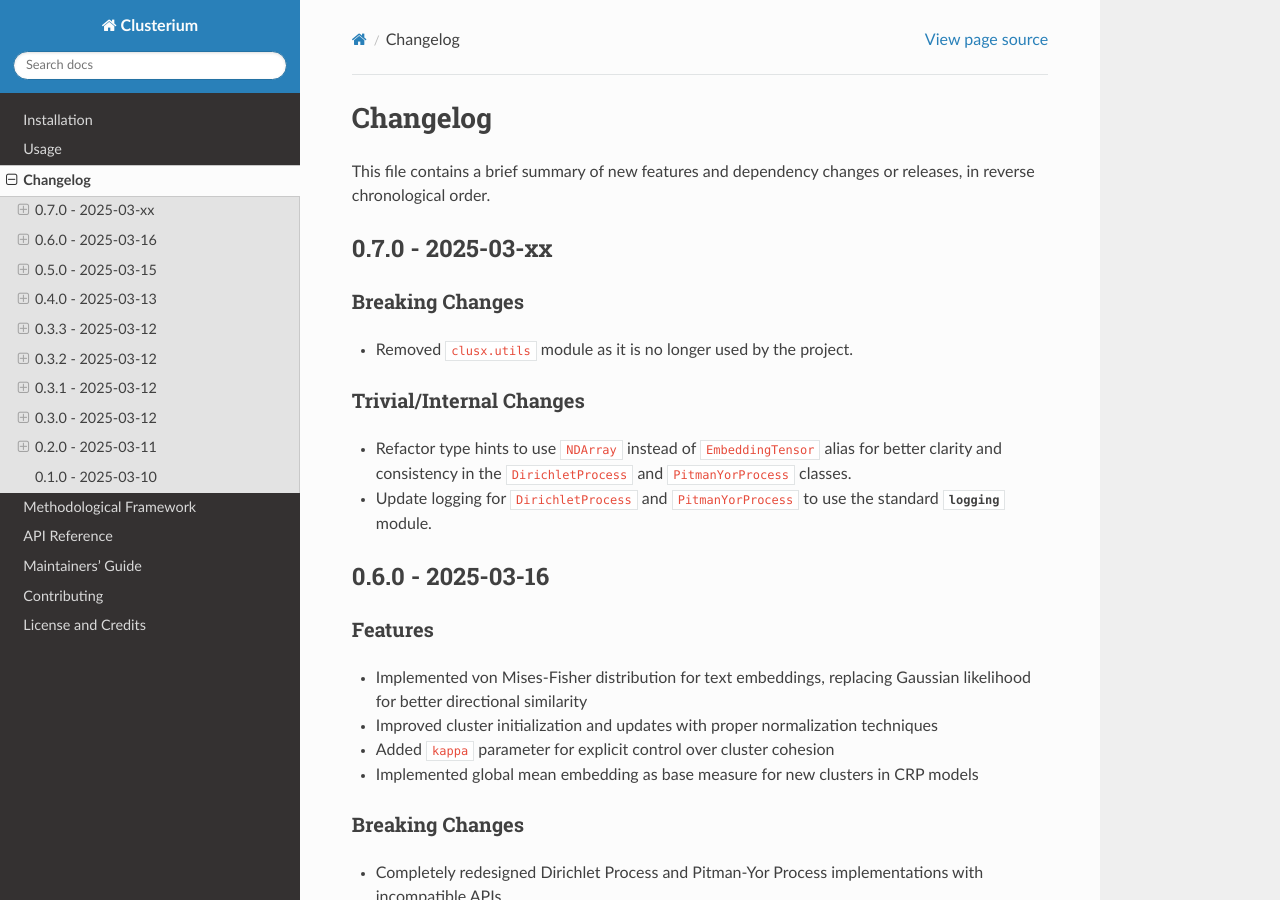
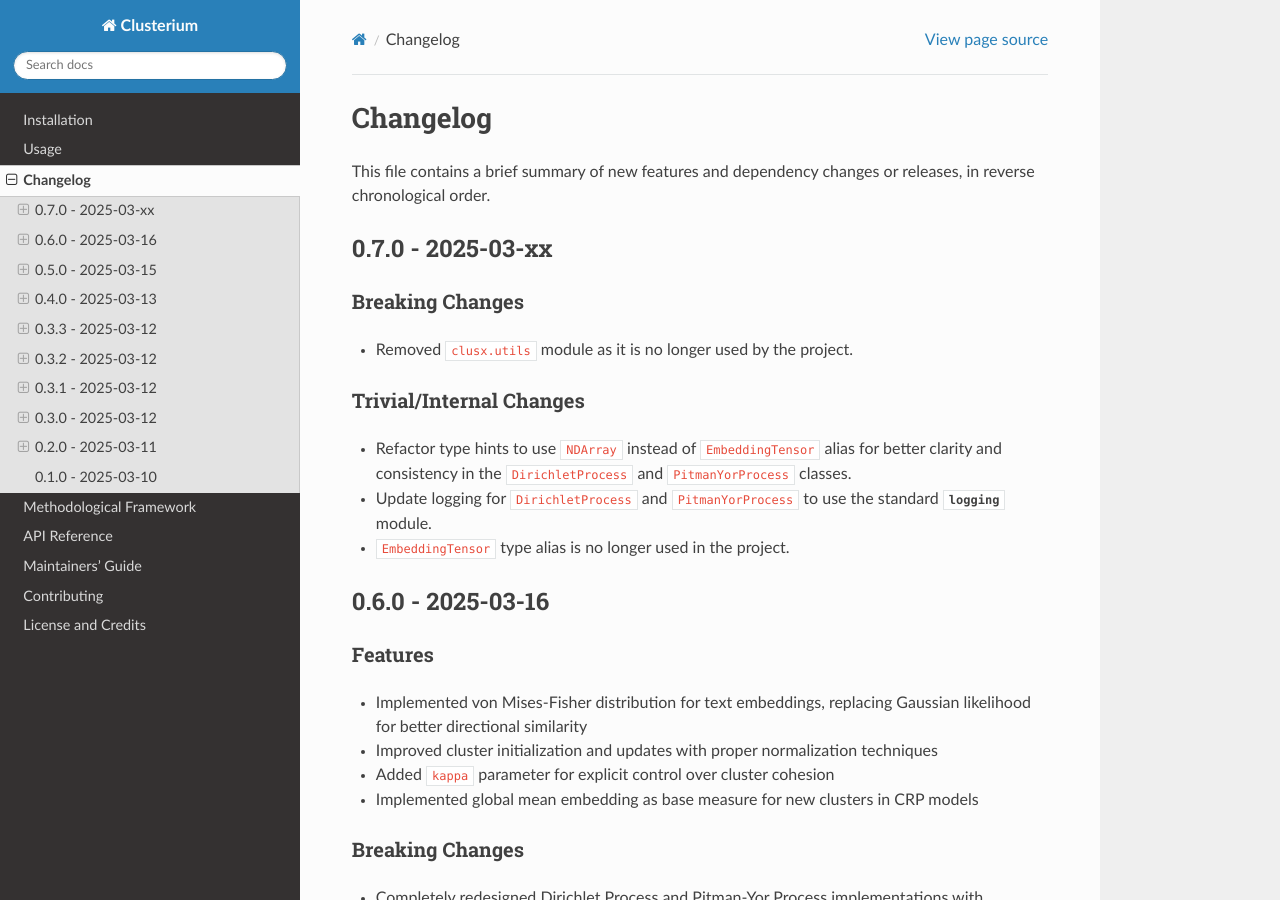
Before and after one commit to sergeyklay/clusterium, a Sphinx documentation site: the page built from docs/source/changelog.rst, in a window 1280 px wide and 900 px high. Built offline with Sphinx 7.4.7 and the Read the Docs theme 3.1.0, drawn with Linux system fonts in a browser that asks for light colours.

Commit message:
EmbeddingTensor type alias is no longer used

```diff
--- a/CHANGELOG.rst
+++ b/CHANGELOG.rst
@@ -17,6 +17,7 @@ Trivial/Internal Changes
 
 * Refactor type hints to use ``NDArray`` instead of ``EmbeddingTensor`` alias for better clarity and consistency in the ``DirichletProcess`` and ``PitmanYorProcess`` classes.
 * Update logging for ``DirichletProcess`` and ``PitmanYorProcess`` to use the standard :mod:`logging` module.
+* ``EmbeddingTensor`` type alias is no longer used in the project.
 
 0.6.0 - 2025-03-16
 ------------------
--- a/docs/source/conf.py
+++ b/docs/source/conf.py
@@ -43,7 +43,6 @@ nitpick_ignore = [
     ("py:class", "np.ndarray"),
     ("py:class", "numpy.bool_"),
     ("py:class", "NDArray"),
-    ("py:class", "EmbeddingTensor"),
     ("py:class", "Axes"),
     ("py:class", "SentenceTransformer"),
 ]
```
